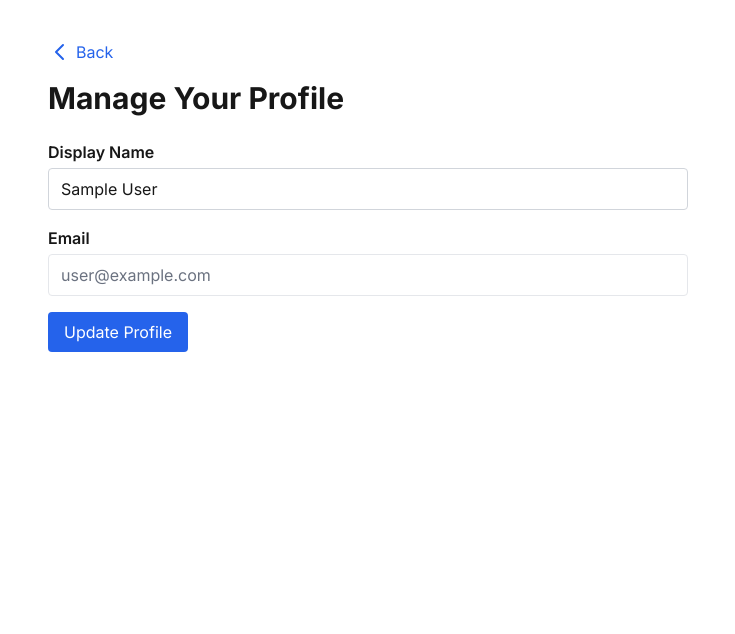
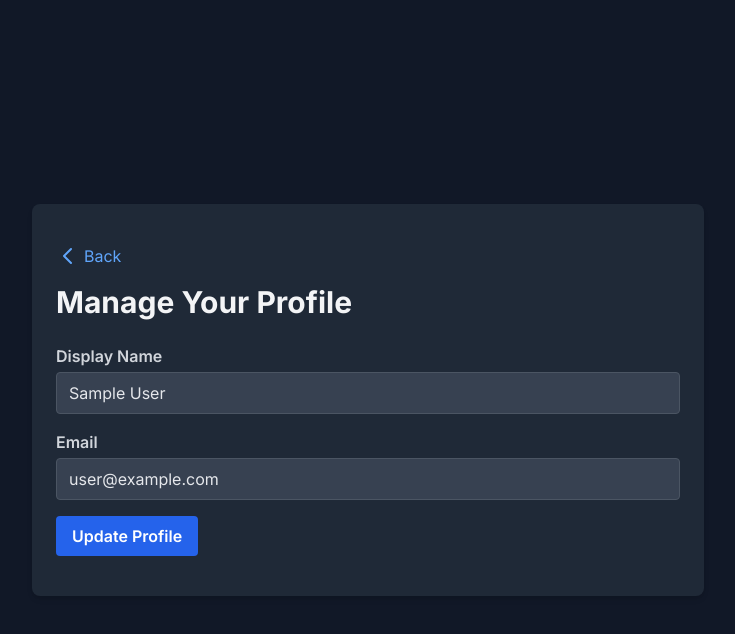
Before and after one commit to pwischh/sevenworks, a Next.js app in the folder sevenworks/: page /profile in a window 1280 px wide. Shown: the top 634 px of the page, without its empty margins (272-1007 px from the left). Built offline with nearby package versions, Linux system fonts and the light colour scheme; no server answers; sample sign-in values are in the browser's storage.

Commit message:
fifx broken commits

```diff
--- a/sevenworks/src/app/dashboard/page.tsx
+++ b/sevenworks/src/app/dashboard/page.tsx
@@ -25,7 +25,7 @@ const Sidebar = () => (
     <nav>
       <ul>
         <li className="mb-4">
-          <a href="#" className="hover:underline">Home</a>
+          <a href="/dashboard" className="hover:underline">Home</a>
         </li>
         <li className="mb-4">
           <a href="/templates" className="hover:underline">Resumes</a>
@@ -37,7 +37,7 @@ const Sidebar = () => (
           <a href="/profile" className="hover:underline">Profile</a>
         </li>
         <li className="mb-4">
-          <a href="#" className="hover:underline">Sign Out</a>
+          <a href="../" className="hover:underline">Sign Out</a>
         </li>
       </ul>
     </nav>
@@ -122,7 +122,7 @@ const Dashboard = () => {
             id: doc.id,
             title: data.name,
             description: data.category,
-            image: "/sample-business-resume.png", // Static image remains unchanged
+            image: "/sample-business-resume.png",
           };
         });
         setEditingResumes(editingData);
@@ -148,16 +148,18 @@ const Dashboard = () => {
   return (
     <div className="flex">
       <Sidebar />
-      <main className="flex-1 p-8 bg-gray-100 min-h-screen text-gray-800 ml-64">
-        {/* Resume Templates Section */}
+      <main className="flex-1 h-screen p-8 bg-gray-100 text-gray-800 ml-64 overflow-y-auto">
+        {/* Resume Templates Section (Horizontal Scrolling) */}
         <h1 className="text-3xl font-bold mb-8">Resume Templates</h1>
-        <div className="grid grid-cols-1 sm:grid-cols-2 md:grid-cols-3 lg:grid-cols-4 gap-4">
+        <div className="flex space-x-4 overflow-x-auto pb-4">
           {templateResumes.map((resume) => (
-            <ResumeCard key={resume.id} resume={resume} />
+            <div key={resume.id} className="flex-none w-full max-w-xs">
+              <ResumeCard resume={resume} />
+            </div>
           ))}
         </div>
 
-        {/* Edited Resumes */}
+        {/* Editing Resumes Section */}
         <h1 className="text-3xl font-bold my-8">Editing Resumes</h1>
         <div className="grid grid-cols-1 sm:grid-cols-2 md:grid-cols-3 lg:grid-cols-4 gap-4">
           {editingResumes.map((resume) => (
--- a/sevenworks/src/app/home/navbar.tsx
+++ b/sevenworks/src/app/home/navbar.tsx
@@ -13,7 +13,7 @@ export default function Navbar() {
                 </nav>
             </div>
             <div className = "flex flex-row justify-end items-center gap-4 text-nowrap">
-                <a href = "../registe/login" className = "border-2 border-offWhite px-2 py-1 rounded-xl hover:bg-lightRed hover:border-transparent">
+                <a href = "../register/login" className = "border-2 border-offWhite px-2 py-1 rounded-xl hover:bg-lightRed hover:border-transparent">
                     Log In
                 </a>
                 <a href = "../register/signup" className = "bg-lightRed border-2 border-lightRed px-2 py-1 rounded-xl hover:bg-darkRed hover:border-darkRed">
--- a/sevenworks/src/app/profile/page.tsx
+++ b/sevenworks/src/app/profile/page.tsx
@@ -1,4 +1,3 @@
-// src/app/profile/page.tsx
 "use client";
 
 import { useEffect, useState } from "react";
@@ -40,11 +39,9 @@ const ProfilePage = () => {
 
     try {
       if (user) {
-        // Update displayName if changed
         if (user.displayName !== displayName) {
           await updateProfile(user, { displayName });
         }
-        // Update email if changed
         if (user.email !== email) {
           await updateEmail(user, email);
         }
@@ -62,15 +59,20 @@ const ProfilePage = () => {
   };
 
   if (loading) {
-    return <div className="flex items-center justify-center min-h-screen text-gray-800">Loading...</div>;
+    return (
+      <div className="flex items-center justify-center min-h-screen bg-gray-900 text-gray-100">
+        Loading...
+      </div>
+    );
   }
 
   return (
-    <div className="max-w-2xl mx-auto py-10 px-4">
+    <div className="min-h-screen bg-gray-900 flex items-center justify-center p-4">
+      <div className="max-w-2xl w-full mx-auto py-10 px-6 bg-gray-800 rounded-lg shadow-md">
         {/* Back Arrow */}
         <button
           onClick={() => router.back()}
-        className="flex items-center text-blue-600 hover:text-blue-800 mb-4"
+          className="flex items-center text-blue-400 hover:text-blue-300 mb-4"
         >
           <svg
             className="h-6 w-6 mr-1"
@@ -84,38 +86,39 @@ const ProfilePage = () => {
           Back
         </button>
 
-      <h1 className="text-3xl font-bold mb-6 text-white-800">Manage Your Profile</h1>
-      {error && <p className="mb-4 text-white-800">{error}</p>}
-      {message && <p className="mb-4 text-white-800">{message}</p>}
+        <h1 className="text-3xl font-bold mb-6 text-gray-100">Manage Your Profile</h1>
+        {error && <p className="mb-4 text-red-500">{error}</p>}
+        {message && <p className="mb-4 text-green-500">{message}</p>}
         <form onSubmit={handleUpdateProfile} className="space-y-4">
           <div>
-          <label className="block mb-1 font-semibold text-white-700">Display Name</label>
+            <label className="block mb-1 font-semibold text-gray-300">Display Name</label>
             <input
               type="text"
               value={displayName}
               onChange={(e) => setDisplayName(e.target.value)}
-            className="w-full border border-gray-300 rounded px-3 py-2 text-white-800"
+              className="w-full bg-gray-700 border border-gray-600 rounded px-3 py-2 text-gray-200 placeholder-gray-400 focus:outline-none focus:ring-2 focus:ring-blue-500"
               placeholder="Enter your display name"
             />
           </div>
           <div>
-          <label className="block mb-1 font-semibold text-white-700">Email</label>
+            <label className="block mb-1 font-semibold text-gray-300">Email</label>
             <input
               type="email"
               value={email}
               onChange={(e) => setEmail(e.target.value)}
-            className="w-full border border-white-300 rounded px-3 py-2 text-gray-500"
+              className="w-full bg-gray-700 border border-gray-600 rounded px-3 py-2 text-gray-200 placeholder-gray-400 focus:outline-none focus:ring-2 focus:ring-blue-500"
               placeholder="Enter your email address"
             />
           </div>
           <button
             type="submit"
-          className="bg-blue-600 text-white px-4 py-2 rounded hover:bg-blue-700 transition"
+            className="bg-blue-600 hover:bg-blue-700 text-white font-semibold px-4 py-2 rounded transition"
           >
             Update Profile
           </button>
         </form>
       </div>
+    </div>
   );
 };
 
```
Also changed, not shown: sevenworks/public/sample-business-resume.png (added). Lines whose indentation alone changed are shown as unchanged.
